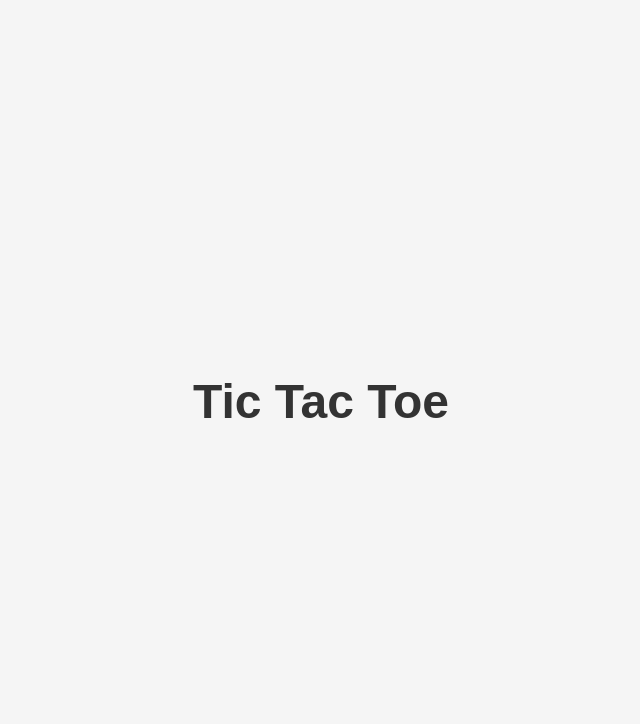
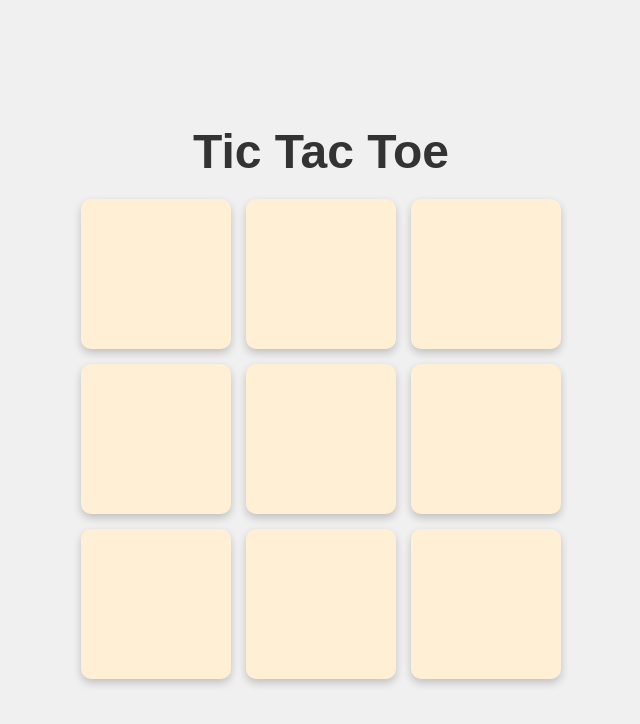
Before and after one commit to Darkegale12/TicTacToe, a plain HTML site: page index.html in a window 1280 px wide. Both pictures are taken after a click on the button "Start Game". Shown: the whole page, without its empty margins (319-959 px from the left). Drawn offline with Linux system fonts and the light colour scheme.

Commit message:
Update styles.css

```diff
--- a/styles.css
+++ b/styles.css
@@ -5,7 +5,7 @@ body {
     align-items: center;
     height: 100vh;
     margin: 0;
-    background-color: #f5f5f5;
+    background-color: #f0f0f0;
 }
 
 .container {
@@ -20,45 +20,53 @@ h1 {
 
 .board {
     display: grid;
-    grid-template-columns: repeat(3, 120px);
-    grid-template-rows: repeat(3, 120px);
-    gap: 10px;
+    grid-template-columns: repeat(3, 150px);
+    grid-template-rows: repeat(3, 150px);
+    gap: 15px;
     margin: 20px auto;
-    display: none;
+    transition: all 0.3s ease-in-out;
 }
 
 .cell {
-    width: 120px;
-    height: 120px;
-    background-color: #fffae6;
-    border: 5px solid #333;
+    width: 150px;
+    height: 150px;
+    background-color: #ffefd5;
+    border-radius: 10px;
+    box-shadow: 0px 4px 8px rgba(0, 0, 0, 0.2);
     display: flex;
     justify-content: center;
     align-items: center;
-    font-size: 2.5em;
+    font-size: 3em;
     font-weight: bold;
     color: #333;
     cursor: pointer;
-    transition: background-color 0.3s ease;
+    transition: background-color 0.3s, transform 0.2s ease;
 }
 
 .cell:hover {
-    background-color: #ffeb99;
+    background-color: #ffdab9;
+    transform: scale(1.05);
 }
 
-.status {
-    margin: 20px 0;
-    font-size: 1.5em;
-    color: #333;
+.x {
+    color: #ff4500;
+}
+
+.circle {
+    color: #4169e1;
+}
+
+.hidden {
+    display: none;
 }
 
 button {
     padding: 10px 20px;
     font-size: 1em;
-    cursor: pointer;
     border: none;
     background-color: #333;
     color: white;
+    cursor: pointer;
     transition: background-color 0.3s ease;
 }
 
@@ -66,14 +74,8 @@ button:hover {
     background-color: #555;
 }
 
-.x {
-    color: #ff5c5c;
+.status {
+    margin-top: 20px;
+    font-size: 1.5em;
+    color: #333;
 }
-
-.circle {
-    color: #5c85ff;
-}
-
-.hidden {
-    display: none;
-}
```
